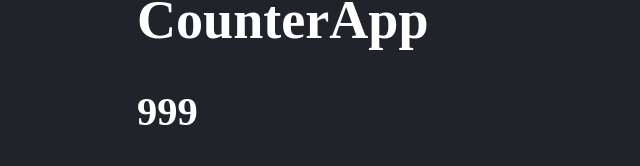
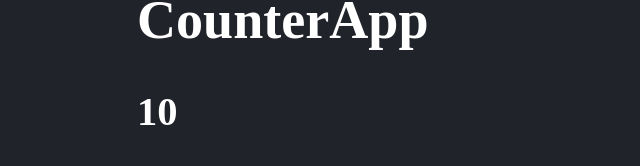
Before and after one commit to gatodemontecristo/react_part2_primeros_react, a React (Vite) app: page / in a window 1280 px wide. Shown: the part 293-459 px from the top of the page, without its empty margins (11-651 px from the left). Built offline with nearby package versions, Linux system fonts and the light colour scheme.

Commit message:
primer hook

```diff
--- a/src/CounterApp.jsx
+++ b/src/CounterApp.jsx
@@ -1,17 +1,21 @@
-import { Fragment } from "react";
+import { Fragment,useState } from "react";
 import PropTypes from "prop-types";
 
 export const CounterApp = ({ value }) => {
-  function handleAdd(event, newValue) {
+
+  const [counter,setCounter] = useState(10);
+
+  const handleAdd=()=> {
     // console.log(event);
-    console.log(newValue);
+    //setCounter(counter+1);
+    setCounter((c)=>c+1);
   }
 
   return (
     <Fragment>
       <h1>CounterApp</h1>
-      <h2>{value}</h2>
-      <button onClick={(event) => handleAdd(event, "hola")}>+1</button>
+      <h2>{counter}</h2>
+      <button onClick={handleAdd}>+1</button>
     </Fragment>
   );
 };
```
